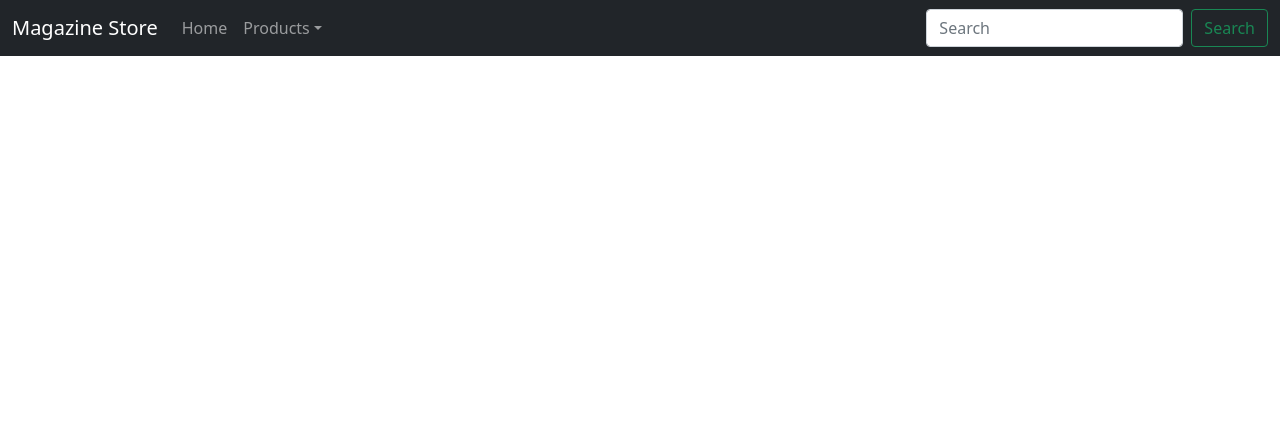
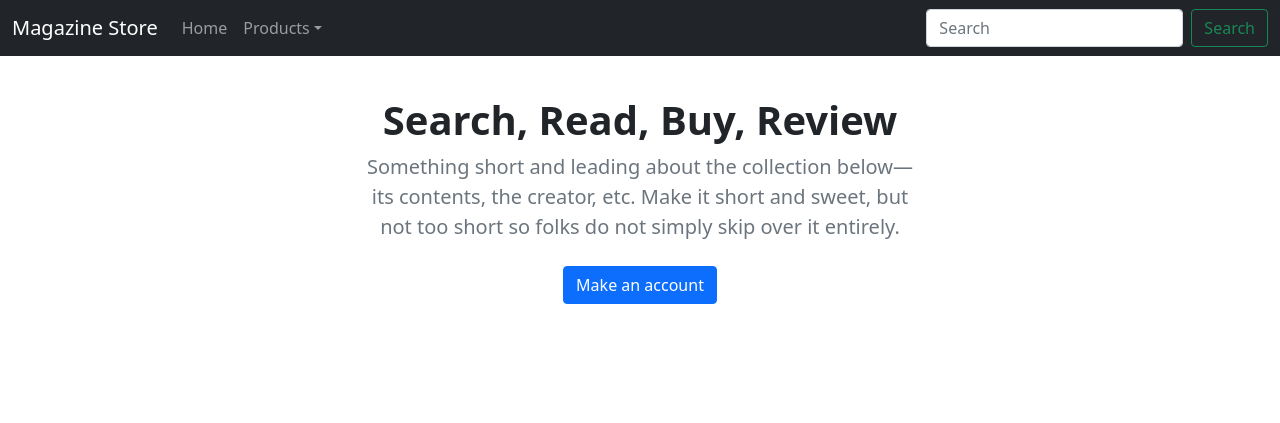
Before and after one commit to mamuzaan/Portfolio_MS5, a Django app: page / in a window 1280 px wide. Shown: the top 423 px of the page. Run offline with Django 3.2, Linux system fonts and the light colour scheme; data that the repository does not hold is empty.

Commit message:
Added home page heading section

```diff
--- a/store/templates/store/home.html
+++ b/store/templates/store/home.html
@@ -2,5 +2,18 @@
 {% load static %}
 {% block title %}Home{% endblock %}
 {% block content %}
-hello
+<main>
+    <section class="py-5 text-center container">
+      <div class="row py-lg-5">
+        <div class="col-lg-6 col-md-8 mx-auto">
+          <h1 class="h1 fw-bold">Search, Read, Buy, Review</h1>
+          <p class="lead text-muted">Something short and leading about the collection below—its contents, the creator,
+            etc. Make it short and sweet, but not too short so folks do not simply skip over it entirely.</p>
+          <p>
+            <a href="#" class="btn btn-primary my-2">Make an account</a>
+          </p>
+        </div>
+      </div>
+    </section>
+  </main>
 {% endblock %}
```
